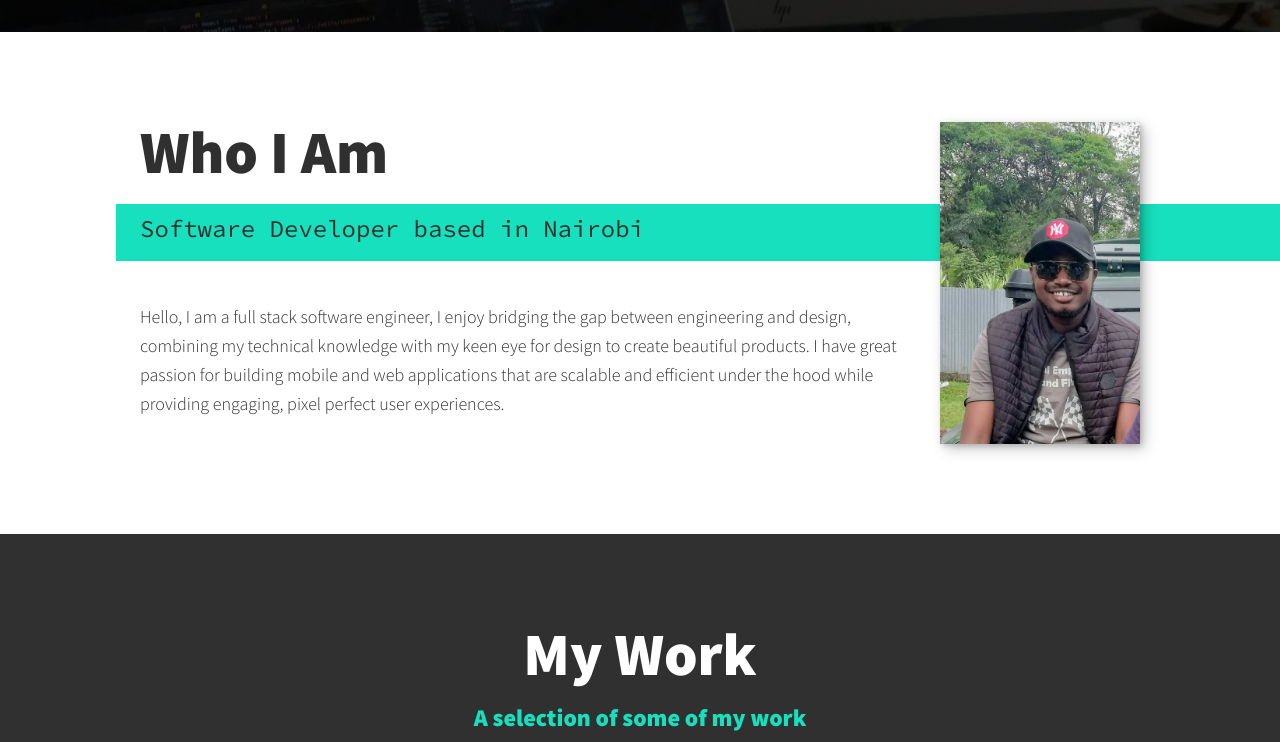
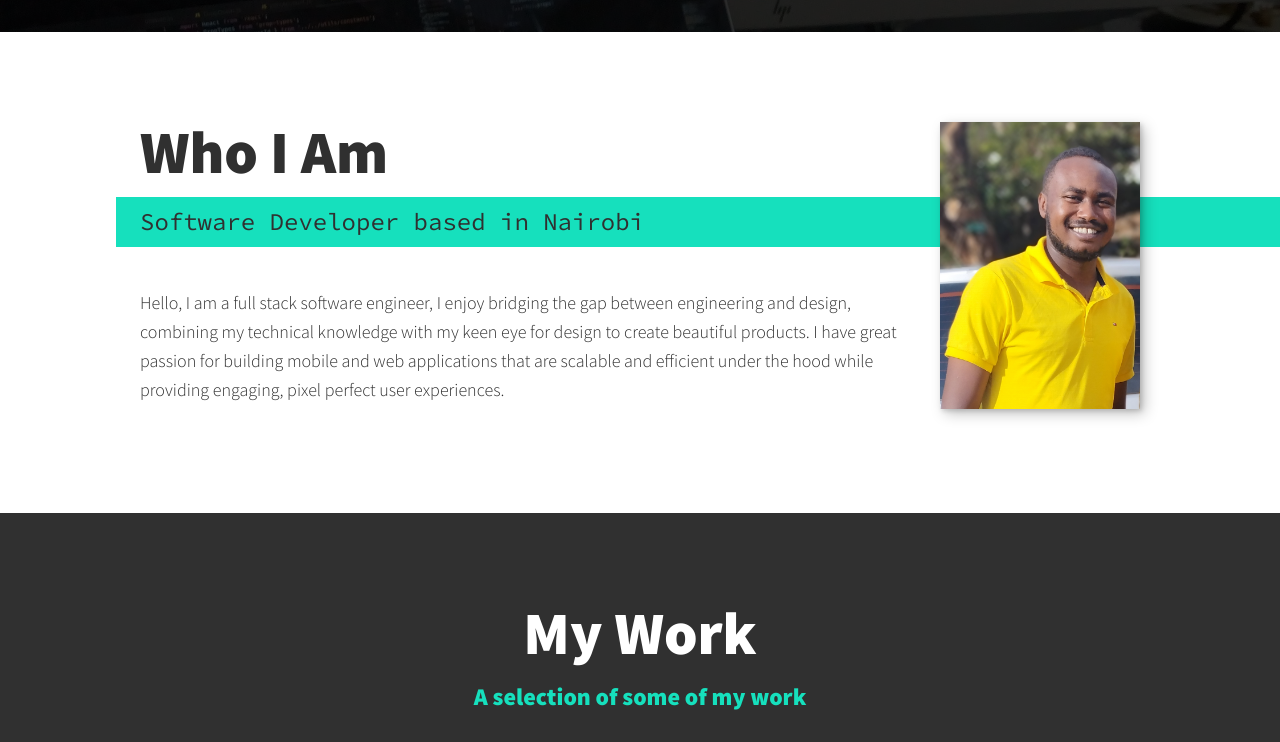
Before and after one commit to liciolentimo/portfolio2, a plain HTML site: page index.html in a window 1280 px wide. Shown: the part 1150-1892 px from the top of the page. Drawn offline with nearby package versions, Linux system fonts and the light colour scheme.

Commit message:
changed image

```diff
--- a/index.html
+++ b/index.html
@@ -103,7 +103,7 @@ if ('serviceWorker' in navigator) {
                I have great passion for building mobile and web applications that are scalable and efficient under the hood while providing engaging, pixel perfect user experiences.</p>
             <!-- <p></p> -->
         </div>
-        <img src="img/lentimo.jpg" alt="" class="about-me__img">
+        <img src="img/licio_image.jpg" alt="" class="about-me__img">
     </section>
 
     <!-- My Work -->
```
Also changed, not shown: img/licio_image.jpg (added), 1 other file.
